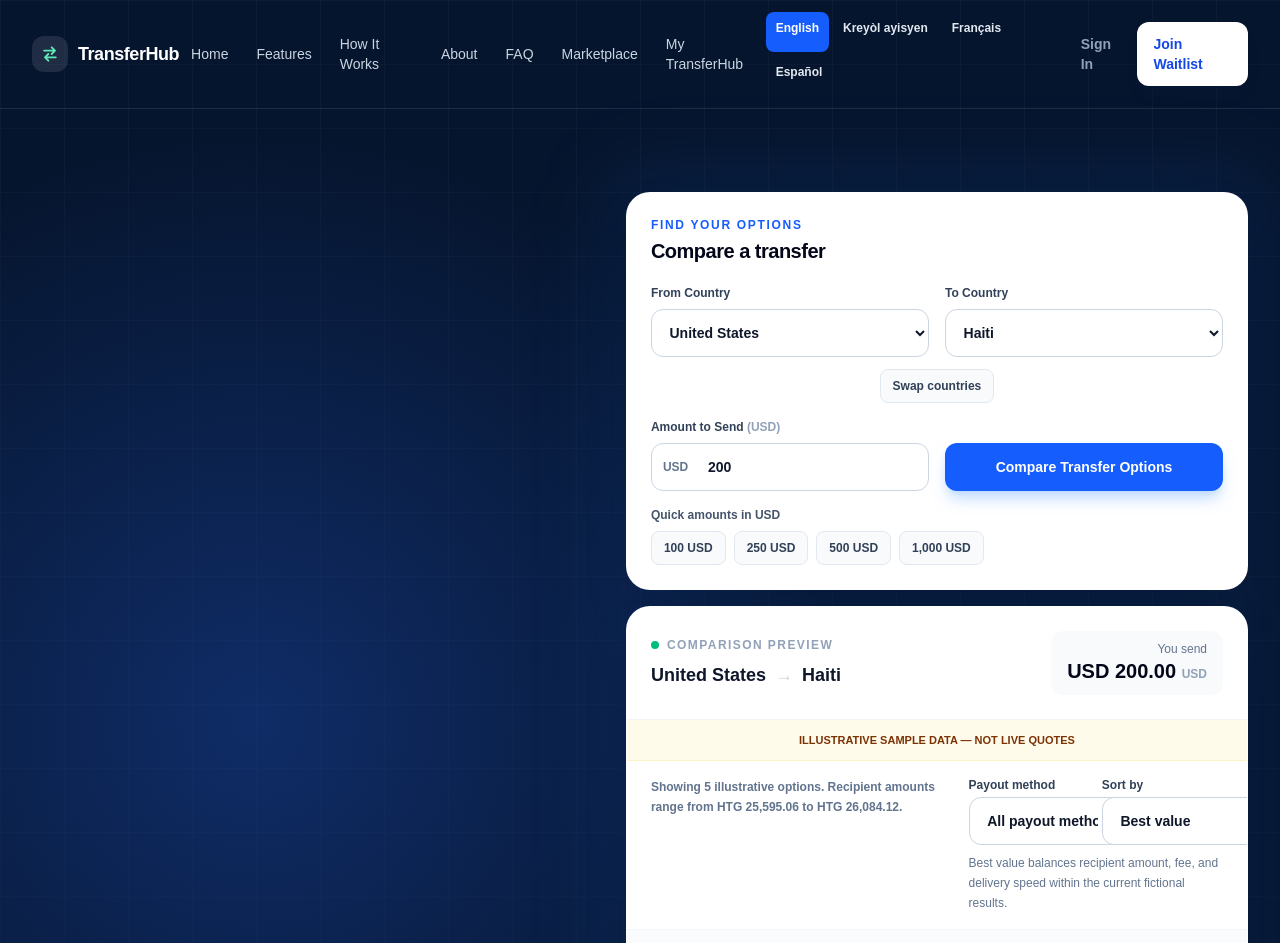
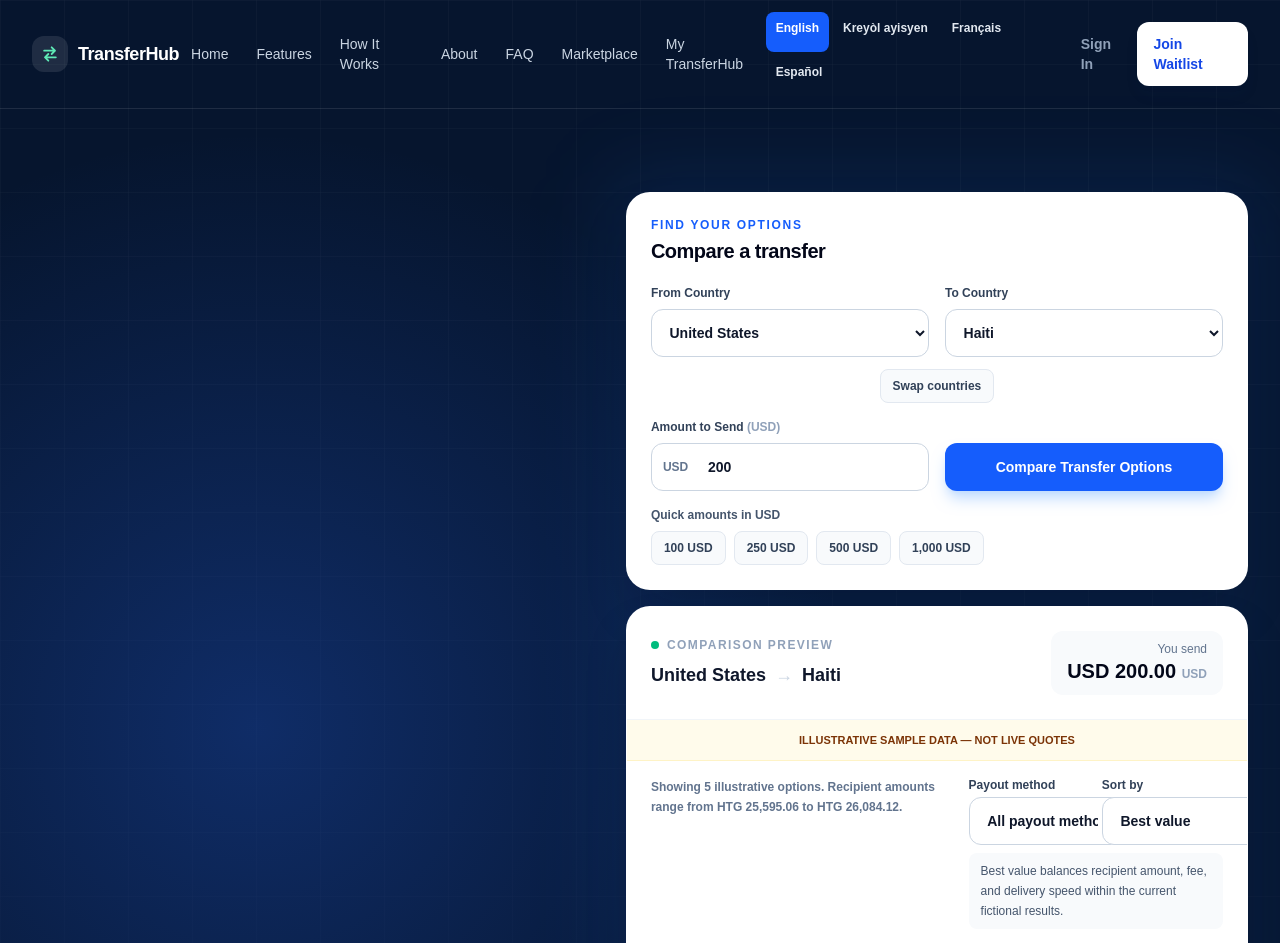
Before and after one commit to RPGA2015/TransferHub, a Next.js app: page /en in a window 1280 px wide. Shown: the top 943 px of the page. Built offline with nearby package versions, Linux system fonts and the light colour scheme.

Commit message:
Improve comparison sort explanation clarity

```diff
--- a/components/ComparisonControls.tsx
+++ b/components/ComparisonControls.tsx
@@ -35,7 +35,7 @@ export default function ComparisonControls({ sortBy, payoutFilter, onSortChange,
         </select>
         </label>
       </div>
-      <p className="mt-2 max-w-sm text-xs leading-5 text-slate-500" aria-live="polite" aria-atomic="true">
+      <p className="mt-2 max-w-sm rounded-lg bg-slate-50 px-3 py-2 text-xs font-medium leading-5 text-slate-600" aria-live="polite" aria-atomic="true">
         {sortExplanations[sortBy]}
       </p>
     </div>
```
